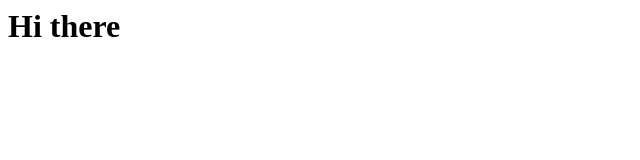
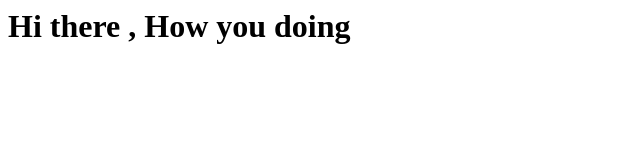
Before and after one commit to nitishkumar07/demo-jenkins, a plain HTML site: page index.html in a window 1280 px wide. Shown: the whole page, without its empty margins (0-640 px from the left). Drawn offline with Linux system fonts and the light colour scheme.

Commit message:
Update index.html

```diff
--- a/index.html
+++ b/index.html
@@ -1,3 +1,3 @@
 <html>
-    <h1> Hi there </h1>
+    <h1> Hi there , How you doing</h1>
 </html>
```
